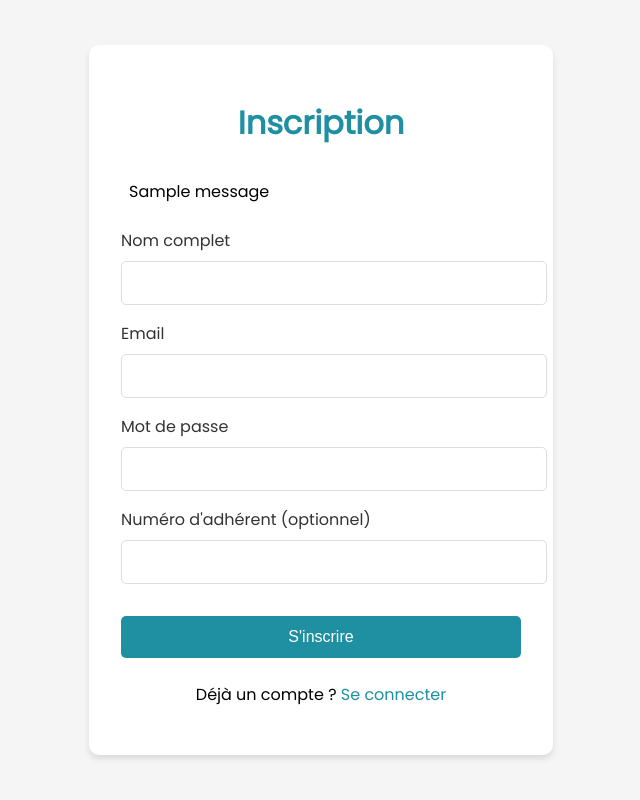
After one commit to Haruhno/CartographieTHEMAA, a Flask app: page /utilisateur/inscription in a window 1280 px wide. The commit adds this page. Shown: the whole page, without its empty margins (319-959 px from the left). Run offline with Flask 3, Linux system fonts and the light colour scheme; one stand-in notice (Sample message) is shown; parts of the project's set-up code (start-up, migrations or seed data) failed here and were passed over.

Commit message:
utilisateurs

```diff
--- a/app/app.py
+++ b/app/app.py
@@ -1,24 +1,42 @@
 from flask import Flask, render_template
+from flask_login import LoginManager
 from controllers.ControllerOrganisme import *
 from controllers.ControllerFormation import *
+from controllers.ControllerUtilisateur import *
+from models.ModelUtilisateur import Utilisateur
 from database import *
+import os
+from dotenv import load_dotenv
+
+load_dotenv()  # Charge les variables d'environnement depuis .env
 
 app = Flask(__name__)
 app.config.from_object("config.Config")
+app.secret_key = os.getenv('SECRET_KEY')
+
+# Configuration de Flask-Login
+login_manager = LoginManager()
+login_manager.init_app(app)
+login_manager.login_view = 'utilisateur.connexion'
+
+@login_manager.user_loader
+def load_user(user_id):
+    return Utilisateur.query.get(int(user_id))
 
 init_db(app)
 
 app.register_blueprint(organisme_bp)
 app.register_blueprint(formation_bp)
-
+app.register_blueprint(utilisateur_bp)
 
 @app.route('/')
 def carte():
     return render_template("carte.html")
 
 @app.route('/dashboard')
+@login_required
 def dashboard():
-    return render_template('dashboard.html')
+    return render_template('dashboard.html', user=current_user)
 
 if __name__ == '__main__':
     app.run(host='0.0.0.0', port=5000)
--- /dev/null
+++ b/app/controllers/ControllerUtilisateur.py
@@ -0,0 +1,58 @@
+from flask import Blueprint, render_template, request, redirect, url_for, flash
+from flask_login import login_user, logout_user, login_required, current_user
+from models.ModelUtilisateur import Utilisateur
+from database import db
+
+utilisateur_bp = Blueprint("utilisateur", __name__, url_prefix="/utilisateur")
+
+@utilisateur_bp.route("/connexion", methods=["GET", "POST"])
+def connexion():
+    if request.method == "POST":
+        email = request.form.get("email")
+        password = request.form.get("password")
+
+        user = Utilisateur.query.filter_by(email=email).first()
+
+        if user and user.check_password(password):
+            login_user(user)
+            flash("Connexion réussie!", "success")
+            return redirect(url_for("dashboard"))
+        else:
+            flash("Email ou mot de passe incorrect", "danger")
+
+    return render_template("connexion.html")
+
+@utilisateur_bp.route("/deconnexion")
+@login_required
+def deconnexion():
+    logout_user()
+    flash("Vous avez été déconnecté", "info")
+    return redirect(url_for("carte"))
+
+@utilisateur_bp.route("/inscription", methods=["GET", "POST"])
+def inscription():
+    if request.method == "POST":
+        nom = request.form.get("nom")
+        email = request.form.get("email")
+        password = request.form.get("password")
+        num_adherent = request.form.get("num_adherent")
+
+        if Utilisateur.query.filter_by(email=email).first():
+            flash("Cet email est déjà utilisé", "danger")
+            return redirect(url_for("utilisateur.inscription"))
+
+        new_user = Utilisateur(
+            nom=nom,
+            email=email,
+            role='user',
+            num_adherent=num_adherent
+        )
+        new_user.set_password(password)
+
+        db.session.add(new_user)
+        db.session.commit()
+
+        flash("Inscription réussie! Vous pouvez maintenant vous connecter", "success")
+        return redirect(url_for("utilisateur.connexion"))
+
+    return render_template("inscription.html")
--- /dev/null
+++ b/app/templates/inscription.html
@@ -0,0 +1,122 @@
+<!DOCTYPE html>
+<html lang="fr">
+<head>
+    <meta charset="UTF-8">
+    <meta name="viewport" content="width=device-width, initial-scale=1.0">
+    <title>Inscription - THEMAA</title>
+    <link href="https://fonts.googleapis.com/css2?family=Poppins&display=swap" rel="stylesheet">
+    <link rel="stylesheet" href="https://cdnjs.cloudflare.com/ajax/libs/font-awesome/6.0.0/css/all.min.css">
+    <style>
+        body {
+            font-family: 'Poppins', sans-serif;
+            background-color: #f5f5f5;
+            display: flex;
+            justify-content: center;
+            align-items: center;
+            height: 100vh;
+            margin: 0;
+        }
+        .register-container {
+            background: white;
+            padding: 2rem;
+            border-radius: 10px;
+            box-shadow: 0 4px 6px rgba(0, 0, 0, 0.1);
+            width: 100%;
+            max-width: 400px;
+        }
+        .register-container h1 {
+            color: #1e90a2;
+            text-align: center;
+            margin-bottom: 1.5rem;
+        }
+        .form-group {
+            margin-bottom: 1rem;
+        }
+        .form-group label {
+            display: block;
+            margin-bottom: 0.5rem;
+            color: #333;
+        }
+        .form-group input {
+            width: 100%;
+            padding: 0.75rem;
+            border: 1px solid #ddd;
+            border-radius: 5px;
+            font-size: 1rem;
+        }
+        .btn {
+            width: 100%;
+            padding: 0.75rem;
+            background-color: #1e90a2;
+            color: white;
+            border: none;
+            border-radius: 5px;
+            font-size: 1rem;
+            cursor: pointer;
+            margin-top: 1rem;
+        }
+        .btn:hover {
+            background-color: #167d8f;
+        }
+        .links {
+            margin-top: 1.5rem;
+            text-align: center;
+        }
+        .links a {
+            color: #1e90a2;
+            text-decoration: none;
+        }
+        .flash-messages {
+            margin-bottom: 1rem;
+        }
+        .flash-message {
+            padding: 0.5rem;
+            border-radius: 5px;
+            margin-bottom: 0.5rem;
+        }
+        .flash-message.danger {
+            background-color: #f8d7da;
+            color: #721c24;
+        }
+    </style>
+</head>
+<body>
+    <div class="register-container">
+        <h1>Inscription</h1>
+
+        <div class="flash-messages">
+            {% with messages = get_flashed_messages(with_categories=true) %}
+                {% if messages %}
+                    {% for category, message in messages %}
+                        <div class="flash-message {{ category }}">{{ message }}</div>
+                    {% endfor %}
+                {% endif %}
+            {% endwith %}
+        </div>
+
+        <form method="POST" action="{{ url_for('utilisateur.inscription') }}">
+            <div class="form-group">
+                <label for="nom">Nom complet</label>
+                <input type="text" id="nom" name="nom" required>
+            </div>
+            <div class="form-group">
+                <label for="email">Email</label>
+                <input type="email" id="email" name="email" required>
+            </div>
+            <div class="form-group">
+                <label for="password">Mot de passe</label>
+                <input type="password" id="password" name="password" required>
+            </div>
+            <div class="form-group">
+                <label for="num_adherent">Numéro d'adhérent (optionnel)</label>
+                <input type="text" id="num_adherent" name="num_adherent">
+            </div>
+            <button type="submit" class="btn">S'inscrire</button>
+        </form>
+
+        <div class="links">
+            <p>Déjà un compte ? <a href="{{ url_for('utilisateur.connexion') }}">Se connecter</a></p>
+        </div>
+    </div>
+</body>
+</html>
```
Also changed, not shown: app/models/ModelUtilisateur.py (added, +32 -0 lines), app/templates/carte.html (+17 -0 lines), app/templates/connexion.html (added, +118 -0 lines), app/templates/dashboard.html (+15 -3 lines), 2 other files.
